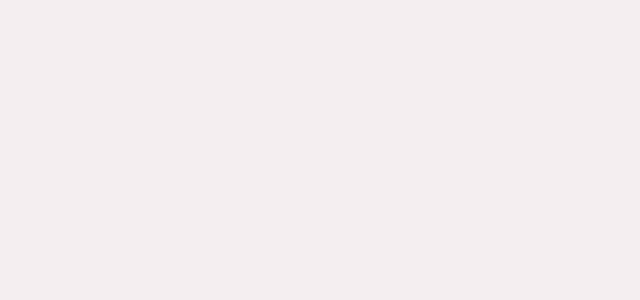
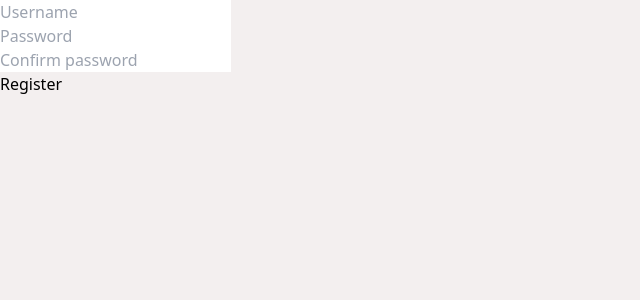
Before and after one commit to FlyntDenzel/React_Tutorials, a React (Vite) app: page / in a window 1280 px wide. Shown: the top 300 px of the page, without its empty margins (0-640 px from the left). Built offline with nearby package versions, Linux system fonts and the light colour scheme.

Commit message:
created a conditional render for user login and registration

```diff
--- a/src/App.jsx
+++ b/src/App.jsx
@@ -6,6 +6,7 @@ import Keeper from './Keeper App/Keeper'
 import Props from './components/Props'
 import Emoji from './Emoji App/Emoji'
 import Login from './Login-Flow/Login'
+import View from './Login-Practice/View'
 
 const App = () => {
   return (
@@ -16,7 +17,8 @@ const App = () => {
       {/* <Keeper /> */}
       {/* <Props /> */}
       {/* <Emoji /> */}
-      <Login />
+      {/* <Login /> */}
+      <View />
     </div>
   )
 }
--- a/src/Login-Flow/Login.jsx
+++ b/src/Login-Flow/Login.jsx
@@ -2,16 +2,12 @@ import React from 'react'
 import Form from './Form';
 
 let isLoggedIn = false;
-const renderConditionally = () => {
-    //using tenary operator to render component conditionally
-    isLoggedIn === true ? <h1 className='flex justify-center items-center text-5xl mb-2 text-white'>Hello</h1> : <Form />
-}
 
 const Login = () => {
   return (
     <>
         <div className='bg-blue-300 h-screen static'>
-           {renderConditionally()}
+           {isLoggedIn  ? <h1 className='flex justify-center items-center text-5xl mb-2 text-white'>Hello</h1> : <Form />}
         </div>
     </>
   )
--- /dev/null
+++ b/src/Login-Practice/Form.jsx
@@ -0,0 +1,28 @@
+import React from 'react'
+import Input from './Input'
+
+const Form = () => {
+  return (
+        <div className='absolute top-1/3 left-1/3'>
+            <form action="" className='grid '>
+                {/* <input type="text" placeholder='Username' className='mb-2 p-2 border rounded bg-transparent'/>
+                <input type="text" placeholder='Password' className='mb-2 p-2 border rounded bg-transparent'/> */}
+                <Input
+                    type="text"
+                    placeholder="Username"
+                />
+                <Input
+                    type="password"
+                    placeholder="Password"
+                />
+                 {/* <Input
+                    type="password"
+                    placeholder="Confirm password"
+                /> */}
+                <button type="submit" className='bg-white p-2 font-bold text-2xl text-blue-300'>Login</button>
+            </form>
+        </div>
+  )
+}
+
+export default Form
--- /dev/null
+++ b/src/Login-Practice/Input.jsx
@@ -0,0 +1,12 @@
+import React from 'react'
+
+const Input = (props) => {
+  return (
+    <div>
+        <input type={props.type} placeholder={props.placeholder}  className='mb-2 p-2 border rounded bg-transparent'/>
+
+    </div>
+  )
+}
+
+export default Input
--- /dev/null
+++ b/src/Login-Practice/Register.jsx
@@ -0,0 +1,28 @@
+import React from 'react'
+import Input from './Input'
+
+const Register = () => {
+  return (
+        <div className='absolute top-1/3 left-1/3'>
+            <form action="" className='grid '>
+                {/* <input type="text" placeholder='Username' className='mb-2 p-2 border rounded bg-transparent'/>
+                <input type="text" placeholder='Password' className='mb-2 p-2 border rounded bg-transparent'/> */}
+                <Input
+                    type="text"
+                    placeholder="Username"
+                />
+                <Input
+                    type="password"
+                    placeholder="Password"
+                />
+                 <Input
+                    type="password"
+                    placeholder="Confirm password"
+                />
+                <button type="submit" className='bg-white p-2 font-bold text-2xl text-blue-300'>Register</button>
+            </form>
+        </div>
+  )
+}
+
+export default Register
--- /dev/null
+++ b/src/Login-Practice/View.jsx
@@ -0,0 +1,15 @@
+import React from 'react'
+import Form from './Form'
+import Register from './Register';
+
+const View = () => {
+    let isRegisterdUser = false;
+  return (
+    <div>
+        {isRegisterdUser ? <Form /> : <Register />}
+
+    </div>
+  )
+}
+
+export default View
```
